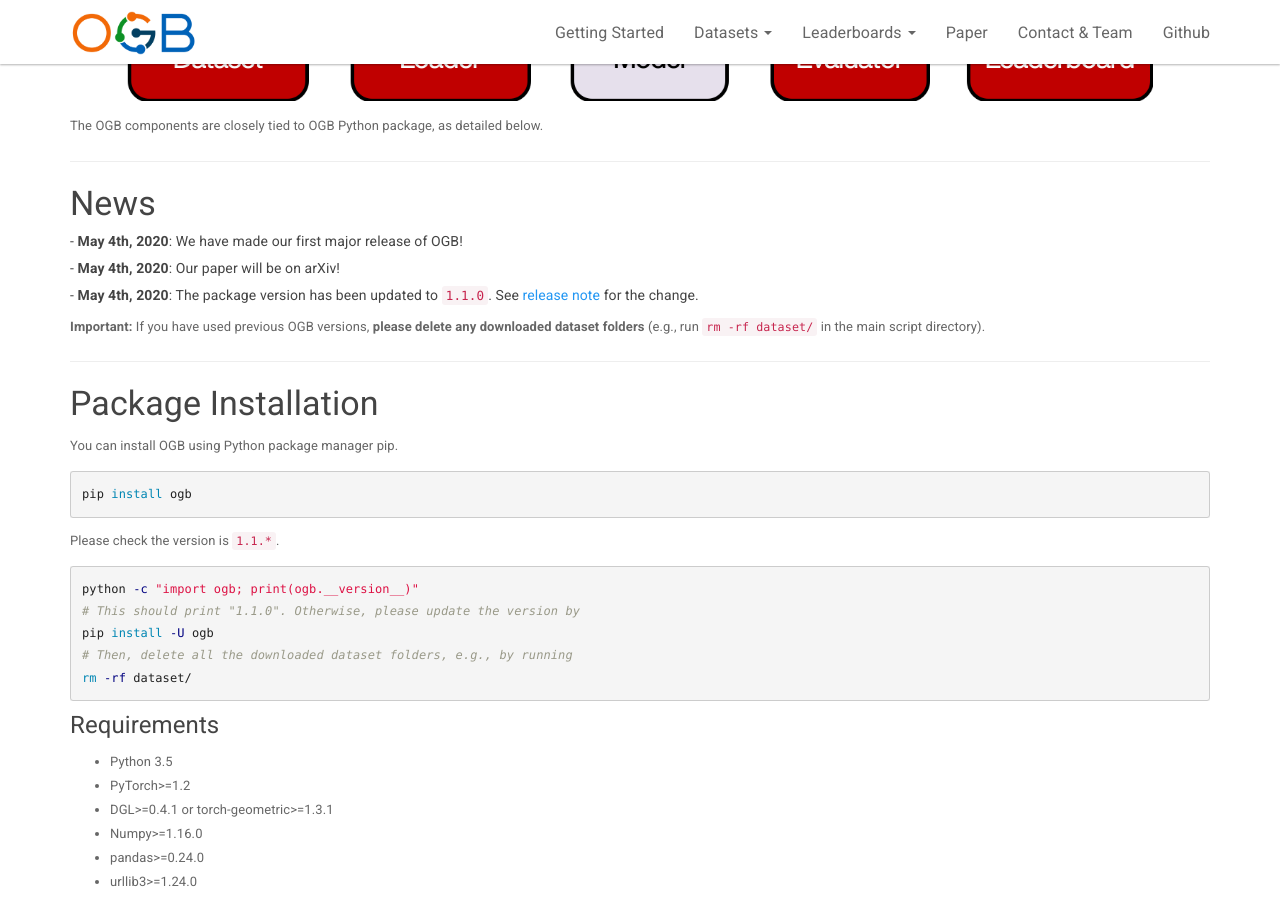
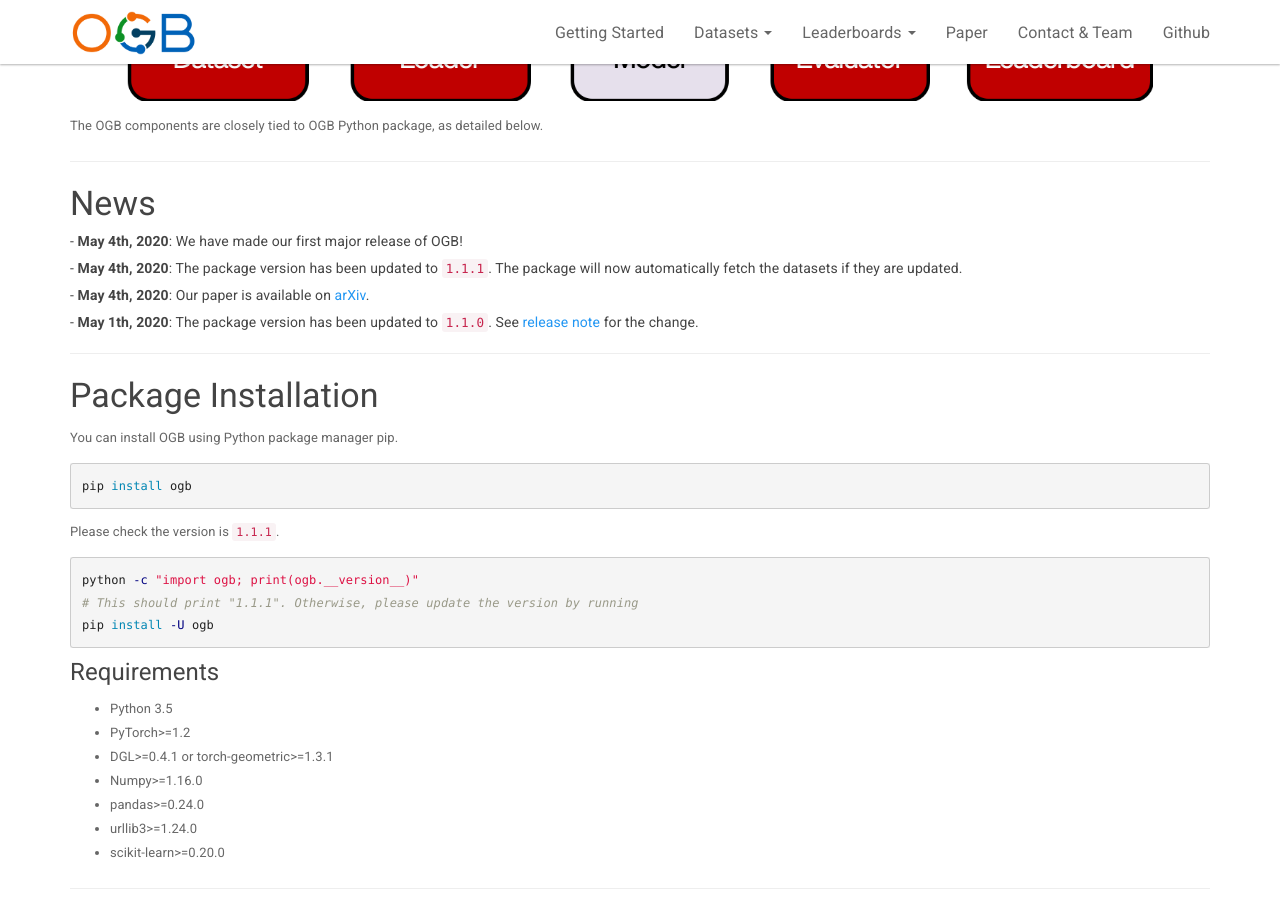
Before and after one commit to snap-stanford/ogb-web, a Jekyll site: the page built from _docs/index.md, in a window 1280 px wide and 900 px high, scrolled down 348 px. Built offline with Jekyll 4.4.1, drawn with Linux system fonts in a browser that asks for light colours.

Commit message:
update paper, package version

````diff
--- a/_config.yml
+++ b/_config.yml
@@ -8,7 +8,7 @@ lang: en-US
 baseurl: "/" # the subpath of your site, e.g. /blog/
 url: https://snap-stanford.github.io/ogb-web # the base hostname & protocol for your site
 git_address: https://github.com/snap-stanford/ogb
-paper_address: https://ogb.stanford.edu # TODO replace with the real paper.
+paper_address: https://arxiv.org/abs/2005.00687
 git_edit_address: https://github.com/snap-stanford/ogb-web/blob/gh-pages
 
 # theme options from https://bootswatch.com/3/
--- a/_docs/index.md
+++ b/_docs/index.md
@@ -20,9 +20,9 @@ The OGB components are closely tied to OGB Python package, as detailed below.
 ### News
 
 ###### - **May 4th, 2020**: We have made our first major release of OGB!
-###### - **May 4th, 2020**: Our paper will be on arXiv!
-###### - **May 4th, 2020**: The package version has been updated to `1.1.0`. See [release note](https://github.com/snap-stanford/ogb/releases/tag/1.1.0) for the change. <br/>
-**Important:** If you have used previous OGB versions, **please delete any downloaded dataset folders** (e.g., run `rm -rf dataset/` in the main script directory).
+###### - **May 4th, 2020**: The package version has been updated to `1.1.1`. The package will now automatically fetch the datasets if they are updated.
+###### - **May 4th, 2020**: Our paper is available on [arXiv](https://arxiv.org/abs/2005.00687).
+###### - **May 1th, 2020**: The package version has been updated to `1.1.0`. See [release note](https://github.com/snap-stanford/ogb/releases/tag/1.1.0) for the change.
 
 
 -----
@@ -35,13 +35,11 @@ You can install OGB using Python package manager pip.
 pip install ogb
 ```
 
-Please check the version is `1.1.*`.
+Please check the version is `1.1.1`.
 ```bash
 python -c "import ogb; print(ogb.__version__)"
-# This should print "1.1.0". Otherwise, please update the version by
+# This should print "1.1.1". Otherwise, please update the version by running
 pip install -U ogb
-# Then, delete all the downloaded dataset folders, e.g., by running
-rm -rf dataset/
 ```
 
 #### Requirements
````
Also changed, not shown: _docs/leaderboard/leader_overview.md (+1 -1 lines).
